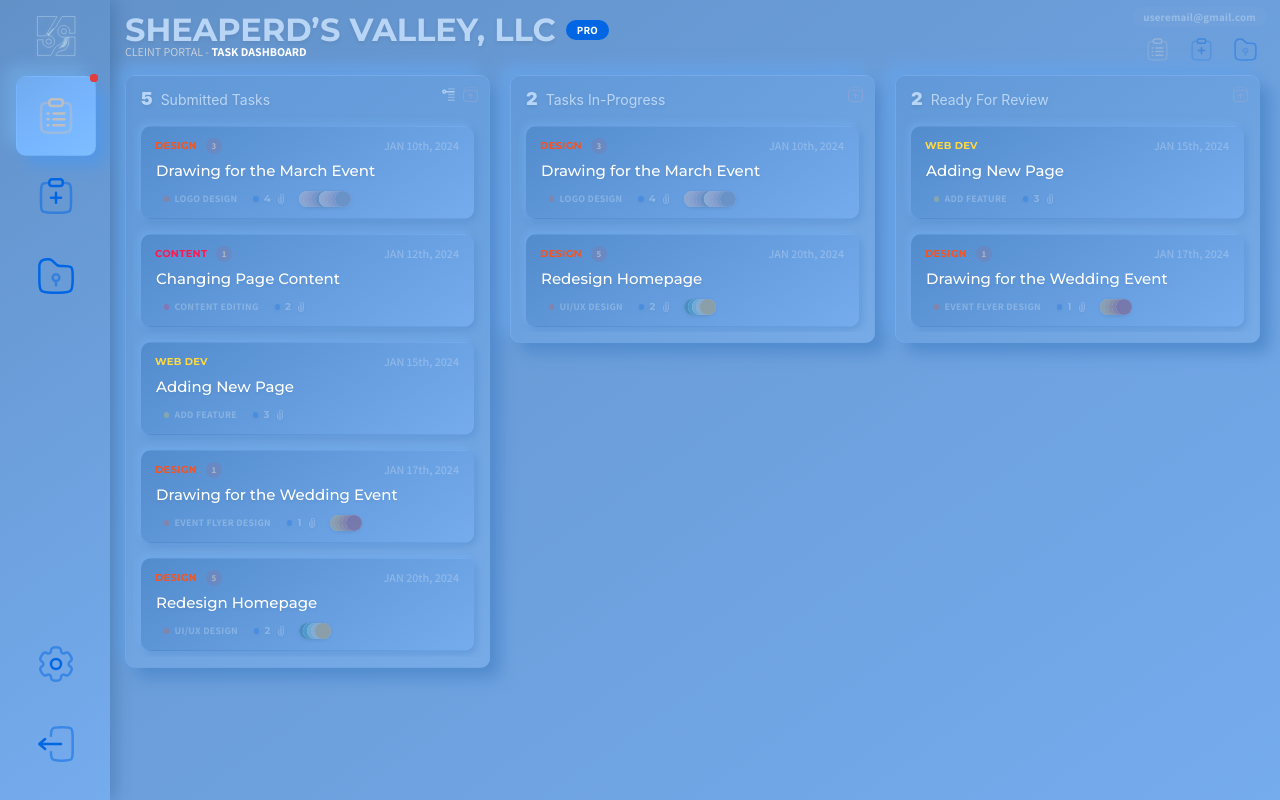
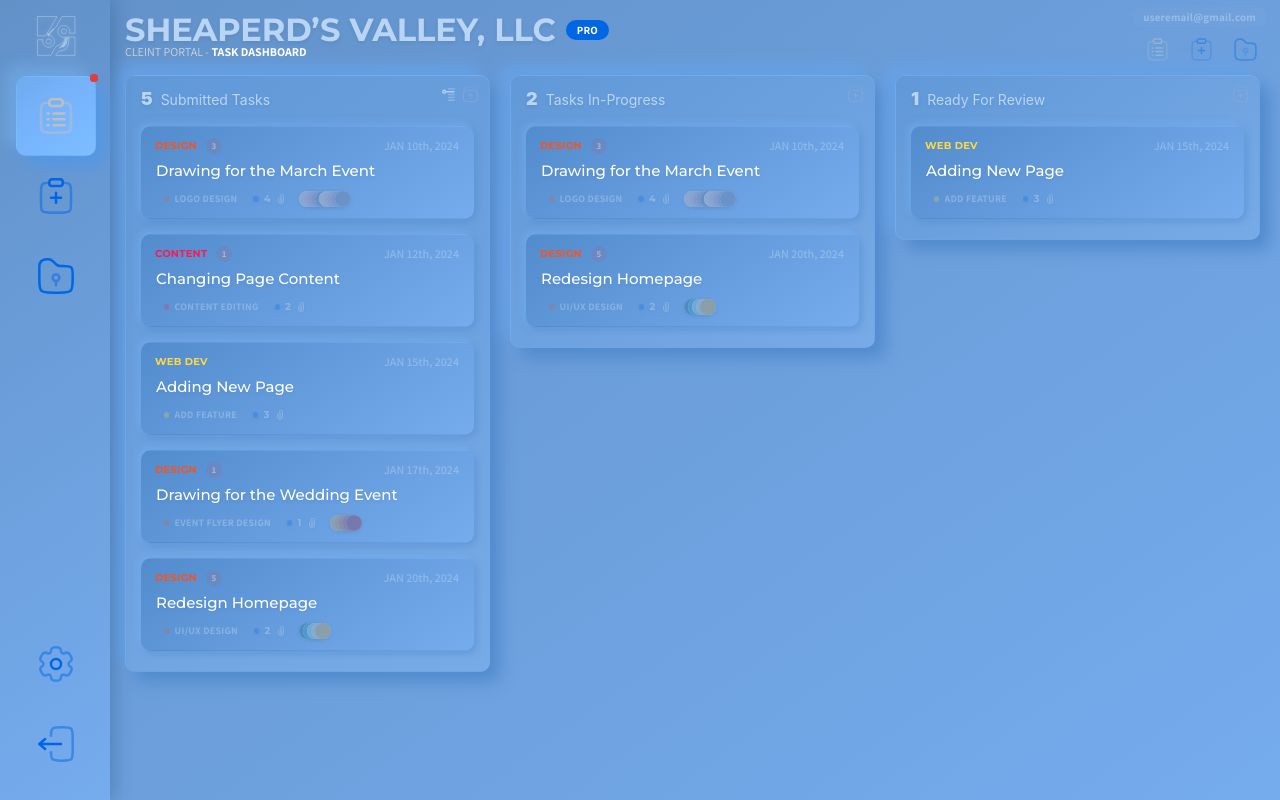
Before and after one commit to Zenneson/cre8ive4mula, a Next.js app: page /clientportal in a window 1280 px wide. Built offline with nearby package versions, Linux system fonts and the light colour scheme.

Commit message:
Refactor dashboard and task card components

```diff
--- a/app/clientportal/dashboard/board.js
+++ b/app/clientportal/dashboard/board.js
@@ -10,6 +10,7 @@ import {
   Group,
   Image,
   ScrollArea,
+  Space,
   Stack,
   Title,
   Tooltip,
@@ -24,17 +25,18 @@ import TaskCard from "./taskCard";
 export default function Board({ taskData, boardType, num }) {
   const [tasks, setTasks] = useState(taskData);
   const [taskVisibility, setTaskVisibility] = useState({});
-  const { allowReorder, setAllowReorder } = usePortalState();
+  const { loaded, allowReorder, setAllowReorder } = usePortalState();
   const frameRef = useRef();
   const [ref, rect] = useResizeObserver();
 
+  const aniTime = loaded ? 0 : 0.25;
   const animationProps = {
     initial: { opacity: 0, maxHeight: 0 },
     animate: {
       opacity: 1,
       maxHeight: "calc(100vh - 100px)",
     },
-    transition: { duration: 0.25, delay: 0.25 + num * 0.25 },
+    transition: { duration: aniTime, delay: aniTime + num * aniTime },
   };
 
   const onDragEnd = (result) => {
@@ -82,13 +84,14 @@ export default function Board({ taskData, boardType, num }) {
     setTimeout(() => {
       handleScroll();
     }, 2000);
+    // eslint-disable-next-line react-hooks/exhaustive-deps
   }, []);
 
   const boardHeight = rect.height;
   useEffect(() => {
     setTimeout(() => {
       handleScroll();
-    }, 1000);
+    }, 1250);
   }, [boardHeight]);
 
   const scrollToElement = (element) => {
@@ -158,7 +161,7 @@ export default function Board({ taskData, boardType, num }) {
           component={ScrollArea.Autosize}
           onScrollPositionChange={handleScroll}
           p={0}
-          pb={5}
+          pb={7}
           mx={5}
           mb={5}
         >
@@ -205,6 +208,7 @@ export default function Board({ taskData, boardType, num }) {
                       }
                     />
                   ))}
+                  <Space h={8} />
                 </AnimatePresence>
                 {provided.placeholder}
               </div>
--- a/app/clientportal/dashboard/dashboard.js
+++ b/app/clientportal/dashboard/dashboard.js
@@ -21,7 +21,7 @@ export default function Dashboard(props) {
         />
         <Board
           boardType={"Ready For Review"}
-          taskData={[taskData[2], taskData[3]]}
+          taskData={[taskData[2]]}
           num={3}
         />
       </Flex>
--- a/app/clientportal/dashboard/styles/board.module.css
+++ b/app/clientportal/dashboard/styles/board.module.css
@@ -39,6 +39,7 @@ div.noScroll,
 div.scrollAtTop,
 div.scrollAtMiddle,
 div.scrollAtBottom {
+  transition: all 100ms ease-in-out;
   background-color: transparent;
   z-index: 100;
   position: absolute;
@@ -46,7 +47,6 @@ div.scrollAtBottom {
   left: 0;
   width: 100%;
   height: 100%;
-  transition: all 100ms ease-in-out;
   border-radius: 10px !important;
   pointer-events: none;
 }
--- a/app/clientportal/dashboard/taskCard.js
+++ b/app/clientportal/dashboard/taskCard.js
@@ -17,7 +17,7 @@ import {
 } from "@mantine/core";
 import { useElementSize } from "@mantine/hooks";
 import { motion } from "framer-motion";
-import { useRef, useState } from "react";
+import { useEffect, useRef, useState } from "react";
 import { CgAttachment } from "react-icons/cg";
 import { FaRegComments } from "react-icons/fa";
 import { MdDragIndicator } from "react-icons/md";
@@ -36,25 +36,35 @@ export default function TaskCard(props) {
   } = props;
   const [showDetails, setShowDetails] = useState(false);
   const [brightDetails, setBrightDetails] = useState(false);
-  const { allowReorder } = usePortalState();
+  const { loaded, setLoaded, allowReorder } = usePortalState();
   const frameRef = useRef();
   const { ref, width } = useElementSize();
   const infoListWidth = width;
 
+  useEffect(() => {
+    setLoaded(true);
+    // eslint-disable-next-line react-hooks/exhaustive-deps
+  }, []);
+
+  const aniTime = loaded ? 0 : 0.3;
   const animationProps = {
     initial: {
-      transform: "perspective(400px) rotate3d(1, 0, 0, -90deg)",
+      transform: loaded
+        ? "perspective(400px) rotate3d(1, 0, 0, 0deg)"
+        : "perspective(400px) rotate3d(1, 0, 0, -90deg)",
       animationTimingFunction: "ease-in",
       transformOrigin: "top center",
+      maxHeight: "93px",
       opacity: 0,
     },
     animate: {
       transform: "perspective(400px) rotate3d(1, 0, 0, 0deg)",
       animationTimingFunction: "ease-in",
+      maxHeight: "auto",
       opacity: 1,
     },
     exit: { opacity: 0 },
-    transition: { duration: 0.2, delay: 0.2 + index * 0.2 },
+    transition: { duration: 0.5, delay: 0.25 + index * aniTime },
   };
 
   const colorWay = taskData.colors?.map((color, index) => (
@@ -76,7 +86,7 @@ export default function TaskCard(props) {
       {(provided) => (
         <div ref={provided.innerRef} {...provided.draggableProps}>
           <motion.div {...animationProps}>
-            <Box mx={0} mb={5} mt={index !== 0 ? 15 : 5}>
+            <Box mx={0} mt={index !== 0 ? 15 : 5}>
               <Box
                 className={`innerPanel ${classes.taskFrame} ${
                   boardType === "Ready For Review" && classes.reviewReady
--- a/app/clientportal/portalStore.js
+++ b/app/clientportal/portalStore.js
@@ -9,6 +9,8 @@ export const usePortalState = create((set) => ({
   setAllowReorder: (value) => set({ allowReorder: value }),
   activePanel: 0,
   setActivePanel: (value) => set({ activePanel: value }),
+  loaded: false,
+  setLoaded: (value) => set({ loaded: value }),
 }));
 
 // Submission Data
--- a/app/clientportal/submitTask/reviewPanel.js
+++ b/app/clientportal/submitTask/reviewPanel.js
@@ -11,11 +11,12 @@ import {
 } from "@mantine/core";
 import { motion } from "framer-motion";
 import { FaFlagCheckered, FaPlay } from "react-icons/fa";
-import { useSubissionData } from "../portalStore";
+import { usePortalState, useSubissionData } from "../portalStore";
 import classes from "./styles/reviewPanel.module.css";
 
 export default function ReviewPanel() {
   const { formData, setSubmissionPanel } = useSubissionData();
+  const { setActivePanel } = usePortalState();
   const typeColor = taskColor(formData.type?.title);
 
   const animation = {
@@ -124,13 +125,13 @@ export default function ReviewPanel() {
                   }}
                 />
               }
-              onClick={() => setSubmissionPanel(0)}
+              onClick={() => setSubmissionPanel(1)}
             >
               Back
             </Button>
             <Button
               leftSection={<FaFlagCheckered size={13} />}
-              onClick={() => setSubmissionPanel(1)}
+              onClick={() => setActivePanel(0)}
             >
               Submit
             </Button>
--- a/app/clientportal/submitTask/submitTask.js
+++ b/app/clientportal/submitTask/submitTask.js
@@ -1,8 +1,7 @@
 "use client";
 import "@dotlottie/react-player/dist/index.css";
-import { Affix, Button, Center, Group } from "@mantine/core";
+import { Center, Group } from "@mantine/core";
 import { useEffect, useState } from "react";
-import { FaPlay } from "react-icons/fa";
 import { services } from "../../../public/data/services";
 import { useSubissionData } from "../portalStore";
 import ChooseTypePanel from "./chooseTypePanel";
@@ -60,21 +59,6 @@ export default function SubmitTask() {
 
   return (
     <Group className={classes.centerFrame} left={submitPage()} gap={"0px"}>
-      {/* TODO: DELETE WHEN THE REVIEW PANEL IS DONE  */}
-      {submissionPanel > 1 && (
-        <Affix position={{ bottom: 30, right: 30 }}>
-          <Button
-            className={classes.backButton}
-            leftSection={
-              <FaPlay size={10} style={{ transform: "scaleX(-1)" }} />
-            }
-            onClick={() => setSubmissionPanel(1)}
-          >
-            Back
-          </Button>
-        </Affix>
-      )}
-
       <Center
         id="0"
         w={"calc(100vw - 110px)"}
```
